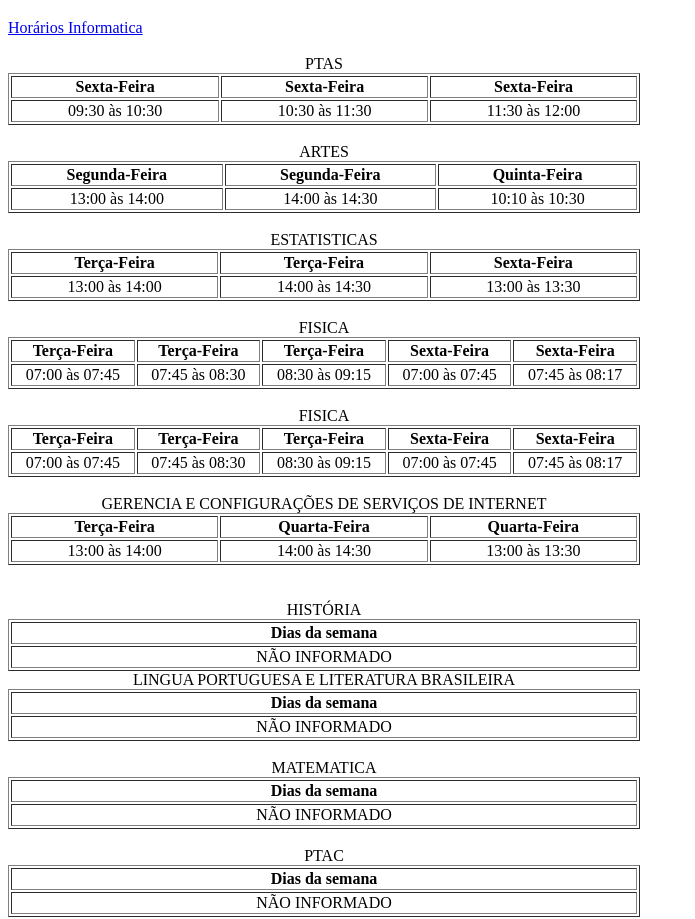
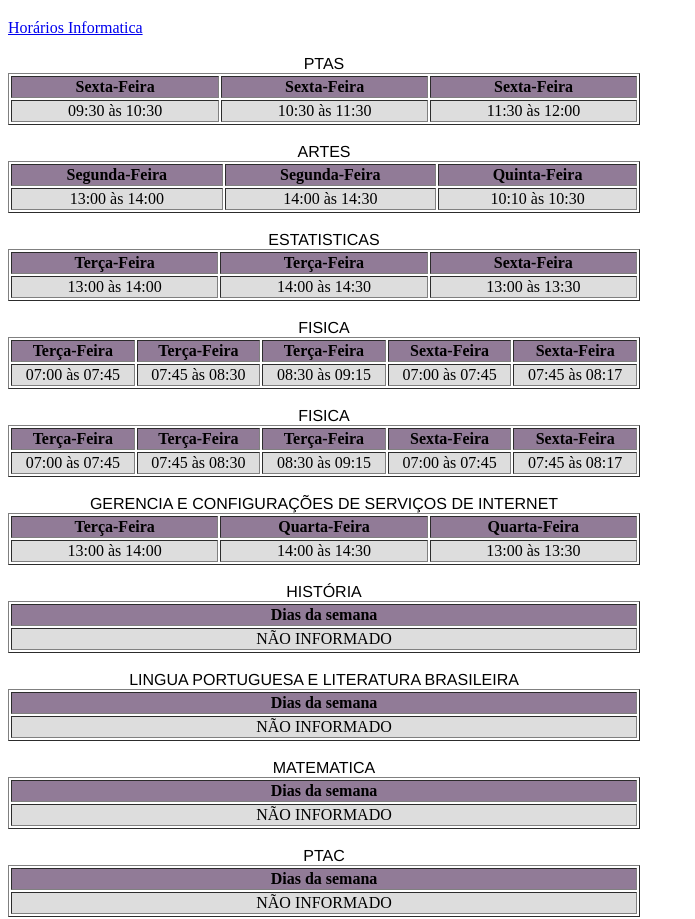
Before and after one commit to marianepsantos/primeira-pwa-app, a website: page pe.html in a window 1280 px wide. Shown: the part 61-980 px from the top of the page, without its empty margins (0-695 px from the left). Drawn offline with Linux system fonts and the light colour scheme.

Commit message:
commit
finalizando

```diff
--- a/css/pe.css
+++ b/css/pe.css
@@ -4,3 +4,17 @@ table {
     width: 50%;
 
   }
+
+  .lecoleco{
+    font-size: 1em;
+    text-align: center;
+    font-family: 'Franklin Gothic Medium', 'Arial Narrow', Arial, sans-serif;
+  }
+
+  .titulo{
+    background-color:  #917b97;
+  }
+
+  .coluna{
+    background-color:  #dddddd;
+  }
--- a/pe.html
+++ b/pe.html
@@ -21,7 +21,7 @@
     <br>
     <table border="1">
 
-        <caption>PTAS</caption>
+        <caption class="lecoleco">PTAS</caption>
 
         <tr>
             <th class="titulo">Sexta-Feira</th>
@@ -44,7 +44,7 @@
     <br>
     <table border="1">
 
-        <caption>ARTES</caption>
+        <caption class="lecoleco">ARTES</caption>
 
         <tr>
             <th class="titulo">Segunda-Feira</th>
@@ -66,7 +66,7 @@
     <br>
     <table border="1">
 
-        <caption>ESTATISTICAS</caption>
+        <caption class="lecoleco">ESTATISTICAS</caption>
 
         <tr>
             <th class="titulo">Terça-Feira</th>
@@ -89,7 +89,7 @@
     <br>
     <table border="1">
 
-        <caption>FISICA</caption>
+        <caption class="lecoleco">FISICA</caption>
 
         <tr>
             <th class="titulo">Terça-Feira</th>
@@ -116,7 +116,7 @@
     <br>
     <table border="1">
 
-        <caption>FISICA</caption>
+        <caption class="lecoleco">FISICA</caption>
 
         <tr>
             <th class="titulo">Terça-Feira</th>
@@ -142,7 +142,7 @@
     <br>
     <table border="1">
 
-        <caption>GERENCIA E CONFIGURAÇÕES DE SERVIÇOS DE INTERNET</caption>
+        <caption class="lecoleco">GERENCIA E CONFIGURAÇÕES DE SERVIÇOS DE INTERNET</caption>
 
         <tr>
             <th class="titulo">Terça-Feira</th>
@@ -165,7 +165,7 @@
         <br>
         <table border="1">
 
-            <caption>HISTÓRIA</caption>
+            <caption class="lecoleco">HISTÓRIA</caption>
 
             <tr>
                 <th class="titulo">Dias da semana</th>
@@ -179,10 +179,13 @@
 
             </tr>
 
+        </table>
+
 
             <br>
             <table border="1">
-            <caption>LINGUA PORTUGUESA E LITERATURA BRASILEIRA</caption>
+
+            <caption class="lecoleco">LINGUA PORTUGUESA E LITERATURA BRASILEIRA</caption>
 
             <tr>
                 <th class="titulo">Dias da semana</th>
@@ -200,7 +203,8 @@
 
         <br>
         <table border="1">
-            <caption>MATEMATICA</caption>
+
+            <caption class="lecoleco">MATEMATICA</caption>
 
             <tr>
                 <th class="titulo">Dias da semana</th>
@@ -218,7 +222,8 @@
 
         <br>
         <table border="1">
-            <caption>PTAC</caption>
+
+            <caption class="lecoleco">PTAC</caption>
 
             <tr>
                 <th class="titulo">Dias da semana</th>
@@ -236,7 +241,8 @@
 
         <br>
         <table border="1">
-            <caption>REDES</caption>
+
+            <caption class="lecoleco">REDES</caption>
 
             <tr>
                 <th class="titulo">Dias da semana</th>
@@ -254,7 +260,8 @@
 
         <br>
         <table border="1">
-            <caption>SEGURANÇA DA INFORMAÇÃO</caption>
+
+            <caption class="lecoleco">SEGURANÇA DA INFORMAÇÃO</caption>
 
             <tr>
                 <th class="titulo">Dias da semana</th>
--- a/sw.js
+++ b/sw.js
@@ -1,6 +1,6 @@
-let cacheName = "my-first-pwa";
+let horarioSofrido = "my-first-pwa";
 let filesToCache = ["/", "/index.html",
-                "/css/style.css", "/js/main.js"];
+                "/css/style.css", "/js/main.js", "/css/pe.css", "/css/horarios.css", "/horarioinfo.html", "/pe.html"];
 
 /* inicializando a service worker e fazendo o
 download do conteúdo da aplicação */
```
